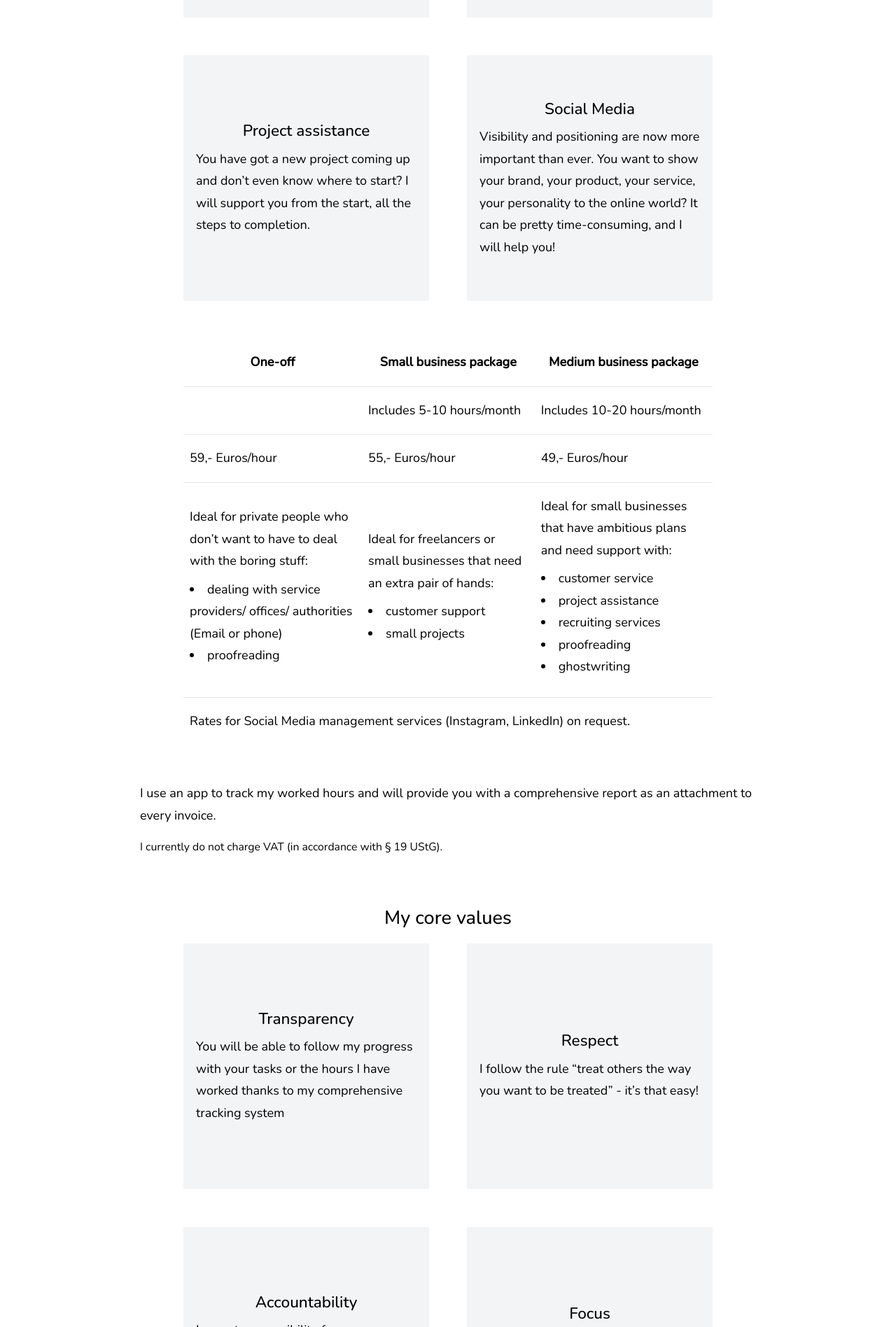
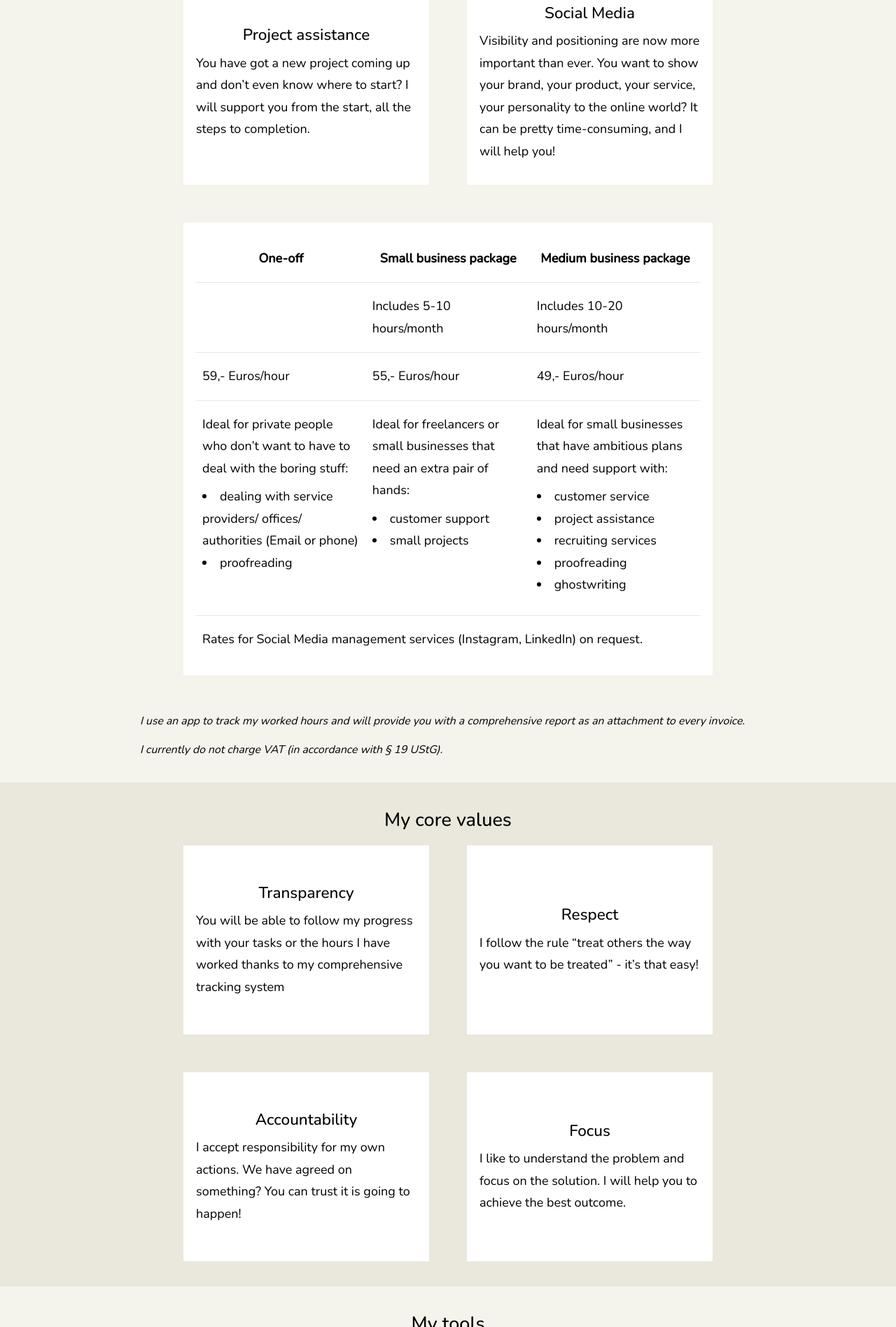
Before and after one commit to vasdurance/vasdurance.github.io, a website: page index.html in a window 1280 px wide. Shown: the part 904-2800 px from the top of the page at 70% size. Drawn offline with nearby package versions, Linux system fonts and the light colour scheme.

Commit message:
Add zebra sections

```diff
--- a/index.html
+++ b/index.html
@@ -10,39 +10,43 @@
     <link href="/dist/output.css" rel="stylesheet">
   </head>
   <body>
-  <div class="container">
-    <section class="flex gap-8 items-center justify-between mt-16">
+    <section>
+      <div class="container flex gap-8 items-center justify-between">
         <div>
           <h1 class="text-left text-3xl">Sarah Durance</h1>
           <h2>Communications<br/>and Social media</h2>
         </div>
-      <div class="animate-slide-in bg-white border drop-shadow-md font-handwriting max-w-md p-8 text-2xl rounded">
+        <div class="animate-slide-in bg-white border drop-shadow-md max-w-md p-8 rounded">
           <img class="border float-right ml-4 mb-4 rounded-full w-2/6" src="photo.jpeg" alt="">
-        <p>Hello, I am Sarah – a remote project and personal assistant.</p>
-        <p>I help English-speaking professionals and small businesses to succeed in Germany. Do you need help with a project, communication in German, or personal assistance? Let’s talk!</p>
+          <p class="font-handwriting text-2xl">Hello, I am Sarah</p>
+          <p class="font-sans font-bold ">I am a remote project and personal assistant.</p>
+          <p class="font-sans">I help English-speaking professionals and small businesses to succeed in Germany. Do you need help with a project, communication in German, or personal assistance? Let’s talk!</p>
+        </div>
       </div>
     </section>
     <section>
+      <div class="container">
         <h1>My services </h1>
         <div class="gap-12 grid grid-cols-2 max-w-2xl mx-auto mb-12">
-        <div class="aspect-square bg-gray-100 flex flex-col items-center justify-center p-4">
+          <div class="aspect-[1.2/1] box flex flex-col items-center justify-center p-4">
             <h2>Communication</h2>
             <p>Finding the right words and right tone is not always easy. I will help you with your correspondence in German/English so you don’t have to worry about it.</p>
           </div>
-        <div class="aspect-square bg-gray-100 flex flex-col items-center justify-center p-4">
+          <div class="aspect-[1.2/1] box flex flex-col items-center justify-center p-4">
             <h2>Personal assistance</h2>
             <p>Need help with a presentation, hiring new staff, organising your workload or private matters? Just send it over, I will do it for you!</p>
           </div>
-        <div class="aspect-square bg-gray-100 flex flex-col items-center justify-center p-4">
+          <div class="aspect-[1.2/1] box flex flex-col items-center justify-center p-4">
             <h2>Project assistance</h2>
             <p>You have got a new project coming up and don’t even know where to start? I will support you from the start, all the steps to completion.</p>
           </div>
-        <div class="aspect-square bg-gray-100 flex flex-col items-center justify-center p-4">
+          <div class="aspect-[1.2/1] box flex flex-col items-center justify-center p-4">
             <h2>Social Media</h2>
             <p>Visibility and positioning are now more important than ever. You want to show your brand, your product, your service, your personality to the online world? It can be pretty time-consuming, and I will help you!</p>
           </div>
         </div>
-      <table class="max-w-2xl mx-auto mb-12">
+        <div class="box max-w-2xl mb-12 mx-auto p-4">
+          <table>
             <thead>
             <tr>
               <th>One-off</th>
@@ -62,19 +66,19 @@
               <td>49,- Euros/hour</td>
             </tr>
             <tr>
-            <td>Ideal for private people who don’t want to have to deal with the boring stuff:
+              <td class="align-top">Ideal for private people who don’t want to have to deal with the boring stuff:
                 <ul>
                   <li>dealing with service providers/ offices/ authorities (Email or phone)</li>
                   <li>proofreading</li>
                 </ul>
               </td>
-            <td>Ideal for freelancers or small businesses that need an extra pair of hands:
+              <td class="align-top">Ideal for freelancers or small businesses that need an extra pair of hands:
                 <ul>
                   <li>customer support</li>
                   <li>small projects</li>
                 </ul>
               </td>
-            <td>Ideal for small businesses that have ambitious plans and need support with:
+              <td class="align-top">Ideal for small businesses that have ambitious plans and need support with:
                 <ul>
                   <li>customer service</li>
                   <li>project assistance</li>
@@ -91,31 +95,36 @@
             </tr>
             </tfoot>
           </table>
-      <p>I use an app to track my worked hours and will provide you with a comprehensive report as an attachment to every invoice.</p>
-      <p class="text-sm">I currently do not charge VAT (in accordance with § 19 UStG).</p>
+        </div>
+        <p class="italic text-sm">I use an app to track my worked hours and will provide you with a comprehensive report as an attachment to every invoice.</p>
+        <p class="italic text-sm">I currently do not charge VAT (in accordance with § 19 UStG).</p>
+      </div>
     </section>
     <section>
+      <div class="container">
         <h1>My core values </h1>
         <div class="gap-12 grid grid-cols-2 max-w-2xl mx-auto">
-        <div class="aspect-square bg-gray-100 flex flex-col items-center justify-center p-4">
+          <div class="aspect-[1.3/1] box flex flex-col items-center justify-center p-4">
             <h2>Transparency</h2>
             <p>You will be able to follow my progress with your tasks or the hours I have worked thanks to my comprehensive tracking system</p>
           </div>
-        <div class="aspect-square bg-gray-100 flex flex-col items-center justify-center p-4">
+          <div class="aspect-[1.3/1] box flex flex-col items-center justify-center p-4">
             <h2>Respect</h2>
             <p>I follow the rule “treat others the way you want to be treated” - it’s that easy!</p>
           </div>
-        <div class="aspect-square bg-gray-100 flex flex-col items-center justify-center p-4">
+          <div class="aspect-[1.3/1] box flex flex-col items-center justify-center p-4">
             <h2>Accountability</h2>
             <p>I accept responsibility for my own actions. We have agreed on something? You can trust it is going to happen!</p>
           </div>
-        <div class="aspect-square bg-gray-100 flex flex-col items-center justify-center p-4">
+          <div class="aspect-[1.3/1] box flex flex-col items-center justify-center p-4">
             <h2>Focus</h2>
             <p>I like to understand the problem and focus on the solution. I will help you to achieve the best outcome.</p>
           </div>
         </div>
+      </div>
     </section>
     <section>
+      <div class="container">
         <h1>My tools</h1>
         <ul>
           <li>Trello and Asana to organise projects and share what I am working on</li>
@@ -129,8 +138,10 @@
           <li>Gmail for email correspondence.</li>
         </ul>
         <p>(please note that I do not possess full access to all these programs and additional charges may apply for premium versions) </p>
+      </div>
     </section>
     <section>
+      <div class="container">
         <h1>About me</h1>
         <p>I am a remote assistant with professional experience in project management, account management, HR, and sales. I have worked in different industries, like tourism and finance in Berlin, Tokyo and London. I have a BA in East Asia Studies and Economics and an MA in Intercultural Communication.</p>
         <p>Since starting my business I have worked with clients in the fields of relocation services, personal services, business start ups, social media management (Instagram, LinkedIn).</p>
@@ -139,7 +150,10 @@
         <p>I am interested in fitness and a healthy lifestyle. I am a Pilates instructor, runner and mum of two.</p>
         <p>I am looking forward to hearing from you!</p>
         <p>Sarah Durance<br/><a href="mailto:va.sdurance@gmail.com">va.sdurance@gmail.com</a></p>
+      </div>
     </section>
-  </div>
+    <footer class="container py-8 text-center">
+      <button>Back to top</button>
+    </footer>
   </body>
 </html>
--- a/src/input.css
+++ b/src/input.css
@@ -15,9 +15,16 @@
   p {
     @apply mb-4 last:mb-0;
   }
-  section {
-    @apply mb-16;
+  section > div {
+    @apply py-8;
   }
+  section:nth-child(odd) {
+    @apply bg-[#eae7dc];
+  }
+  section:nth-child(even) {
+    @apply bg-[#f4f3ec];
+  }
+
   td, th {
     @apply px-2 py-4;
   }
@@ -28,3 +35,9 @@
     @apply list-inside list-disc py-2;
   }
 }
+
+@layer components {
+  .box {
+    @apply bg-white;
+  }
+}
```
Also changed, not shown: dist/output.css, photo.jpeg. Lines whose indentation alone changed are shown as unchanged.
